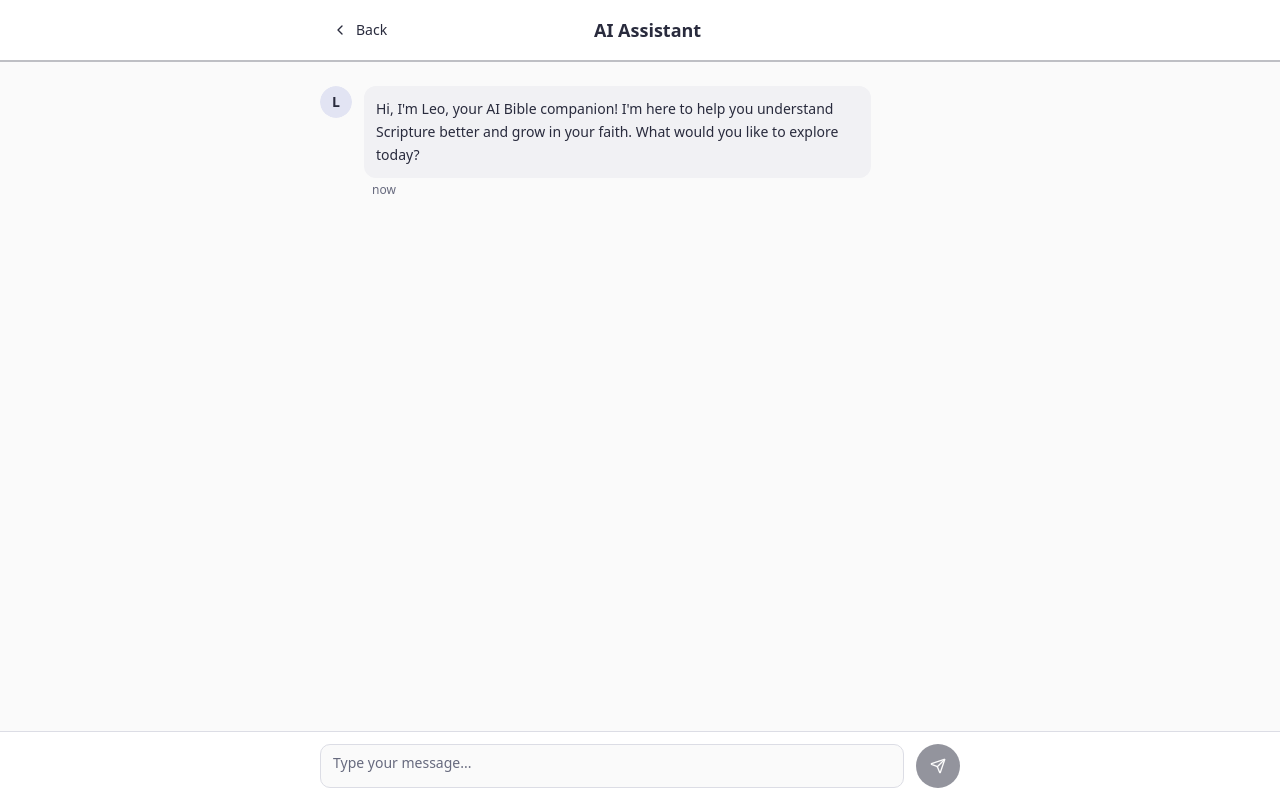
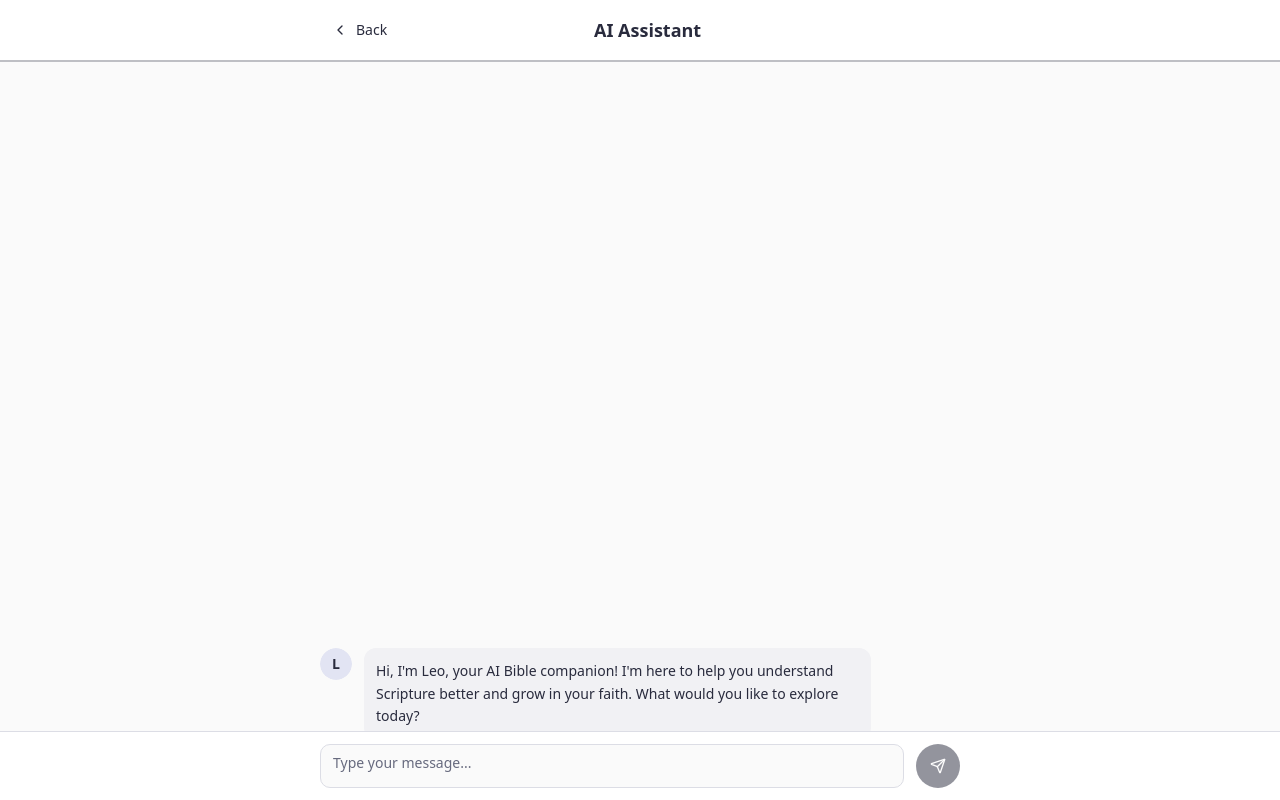
Before and after one commit to vic1157/guided-grow-app, a React (Vite) app: page /chat in a window 1280 px wide. Built offline with nearby package versions, Linux system fonts and the light colour scheme; the HTML template or start-up script is replaced by a standard one.

Commit message:
Fix: Improve chat scrolling and layout
Co-authored-by: ariyo90 <ariyo90@gmail.com>

```diff
--- a/src/pages/Chat.tsx
+++ b/src/pages/Chat.tsx
@@ -192,7 +192,7 @@ const Chat = () => {
   };
 
   return (
-    <div className="fixed inset-0 flex flex-col bg-background" style={{ height: '100vh', height: '100dvh' }}>
+    <div className="fixed inset-0 flex flex-col bg-background" style={{ height: '100vh', height: '100dvh', overflow: 'hidden' }}>
       {/* Header */}
       <header className="flex-shrink-0 bg-card border-b-2 border-foreground/30 z-10">
         <div className="max-w-2xl mx-auto px-4 py-3 flex items-center gap-3">
@@ -213,13 +213,18 @@ const Chat = () => {
       {/* Messages */}
       <main
         ref={messagesContainerRef}
-        className="flex-1 overflow-y-auto overscroll-contain min-h-0"
+        className="flex-1 flex flex-col min-h-0"
         style={{
           paddingBottom: keyboardHeight > 0 ? '8px' : '0px',
-          transition: 'padding-bottom 0.2s ease-out'
+          transition: 'padding-bottom 0.2s ease-out',
+          overflow: 'hidden'
         }}
       >
-        <div className="max-w-2xl mx-auto px-4 py-6 space-y-4">
+        <div className="flex-1 overflow-y-auto overscroll-none" style={{
+          WebkitOverflowScrolling: 'touch',
+          overscrollBehavior: 'none'
+        }}>
+          <div className="max-w-2xl mx-auto px-4 py-6 space-y-4 min-h-full flex flex-col justify-end">
             {messages.map((message) => (
               <ChatMessage key={message.id} message={message} />
             ))}
@@ -234,6 +239,7 @@ const Chat = () => {
               </div>
             )}
             <div ref={messagesEndRef} />
+          </div>
         </div>
       </main>
 
```
Lines whose indentation alone changed are shown as unchanged.
